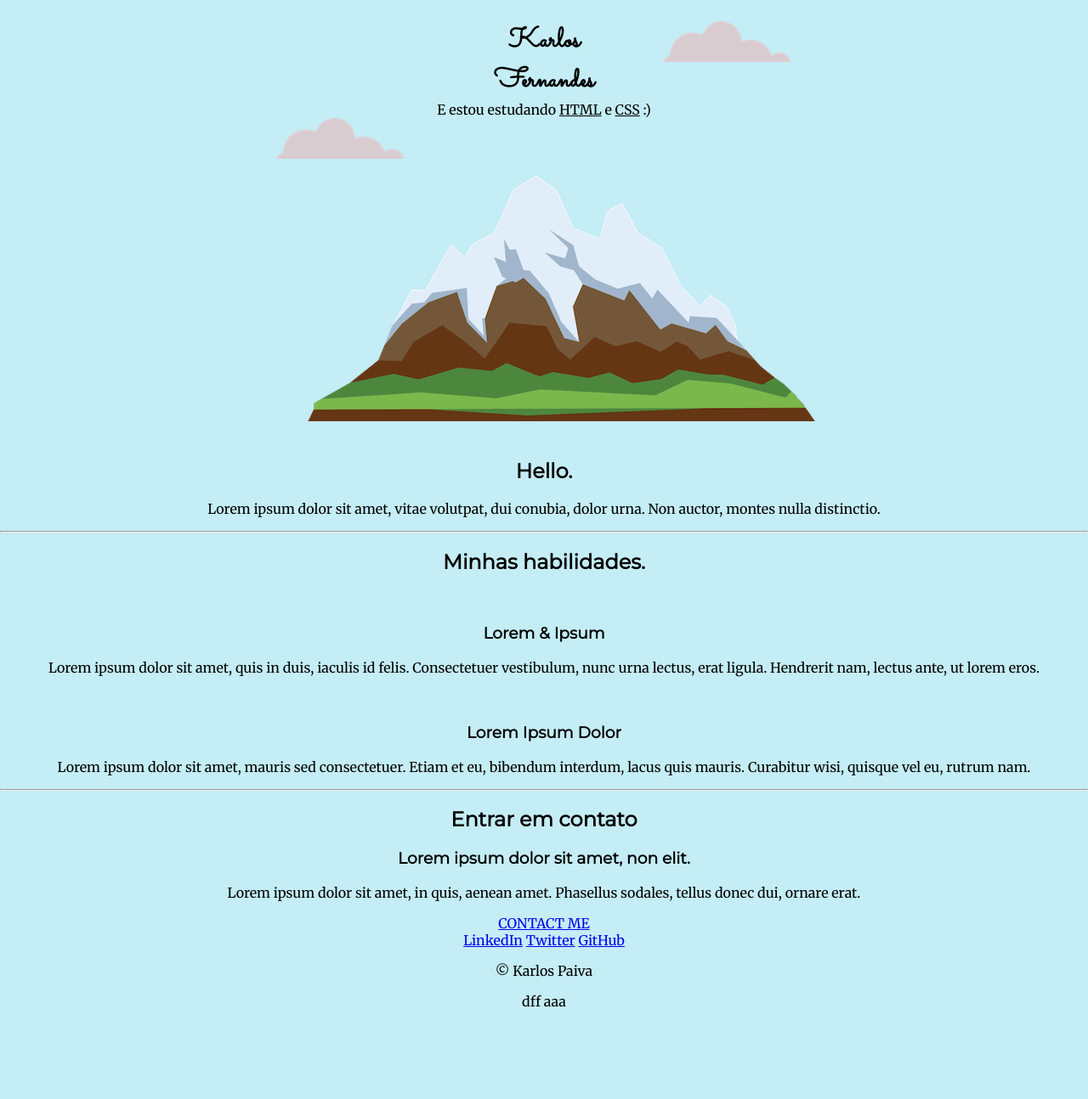
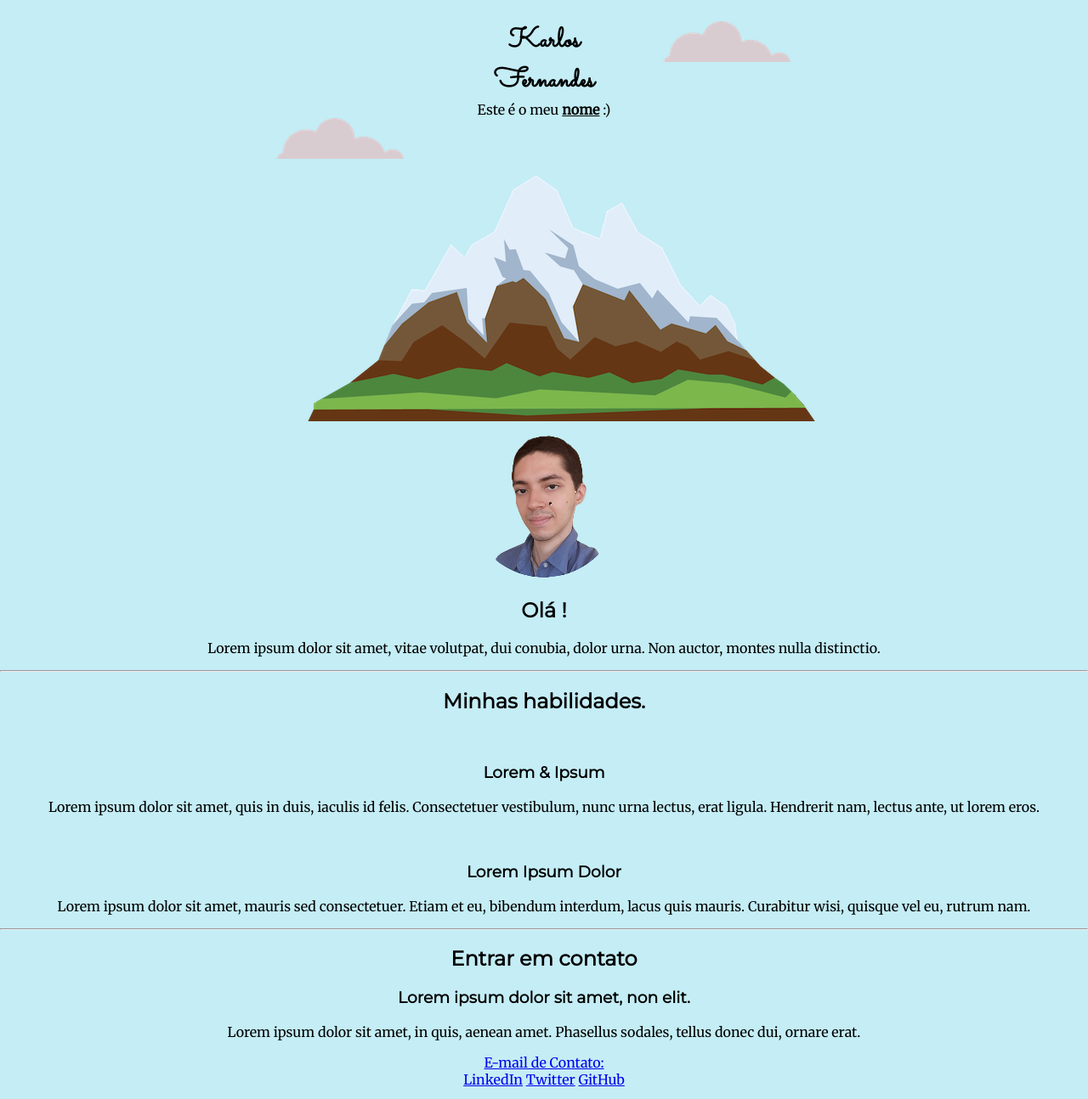
Before and after one commit to KarlosNovaes7/Html-CSS-Bootcamp-Udemy, a plain HTML site: page CSS-meu estilo/index.html in a window 1280 px wide. Shown: the top 1294 px of the page at 85% size. Before the commit the page ends 1189 px from the top, so only its background shows below. Drawn offline with Linux system fonts and the light colour scheme.

Commit message:
update site

```diff
--- a/CSS-meu estilo/CSS/styles.css
+++ b/CSS-meu estilo/CSS/styles.css
@@ -40,13 +40,22 @@ h2,h3{
     font-family: 'Montserrat',sans-serif;
 }
 
-.html{
+.título{
     text-decoration: underline;
+    font-weight: bold;
 }
-.css{
-    text-decoration: underline;
-}
+
+
 .text{
     text-align: center;
     color: white;
 }
+
+#middle-container{
+
+
+}
+#bottom-container{
+
+
+}
--- a/CSS-meu estilo/index.html
+++ b/CSS-meu estilo/index.html
@@ -19,15 +19,15 @@
 
         <br>
         <h1  class= "nome"id="nome2">Fernandes</h1>
-        <p id="p-nome">E estou estudando <span class="html">HTML</span> e <span class="css">CSS</span> :)</p>
+        <p id="p-nome">Este é o meu <span class="título">nome</span> :)</p>
     </div>
         <img id="nuvem2" src="./CSS/imagens/cloud.png" alt="nuvem">
         <img id="montanha" src="./CSS/imagens/mountain.png" alt="montanha">
    </div>
    <div class="middle-container">
     <div class="profile">
-      <img src="" alt="">
-      <h2>Hello.</h2>
+      <img src="./CSS/imagens/Meu projeto.png" alt="Foto de perfil">
+      <h2>Olá !</h2>
       <p>Lorem ipsum dolor sit amet, vitae volutpat, dui conubia, dolor urna. Non auctor, montes nulla distinctio.</p>
     </div>
     <hr>
@@ -49,7 +49,7 @@
       <h2>Entrar em contato</h2>
       <h3>Lorem ipsum dolor sit amet, non elit.</h3>
       <p>Lorem ipsum dolor sit amet, in quis, aenean amet. Phasellus sodales, tellus donec dui, ornare erat.</p>
-      <a class="btn" href="mailto:name@email.com">CONTACT ME</a>
+      <a class="btn" href="mailto:karlospaiva@outlook.com">E-mail de Contato:</a>
     </div>
   </div>
   <div class="bottom-container">
@@ -58,10 +58,6 @@
     <a class="footer-link" href="https://github.com/KarlosNovaes7">GitHub</a>
     <p>© Karlos Paiva</p>
   </div>
-  <div>
-    dff
-    aaa
-  </div>
 
 
 </body>
```
Also changed, not shown: CSS-meu estilo/CSS/imagens/Karlos.png (added), CSS-meu estilo/CSS/imagens/Karlos2.png (added), CSS-meu estilo/CSS/imagens/Meu projeto.png (added), CSS-meu estilo/CSS/imagens/ç.png (added).
